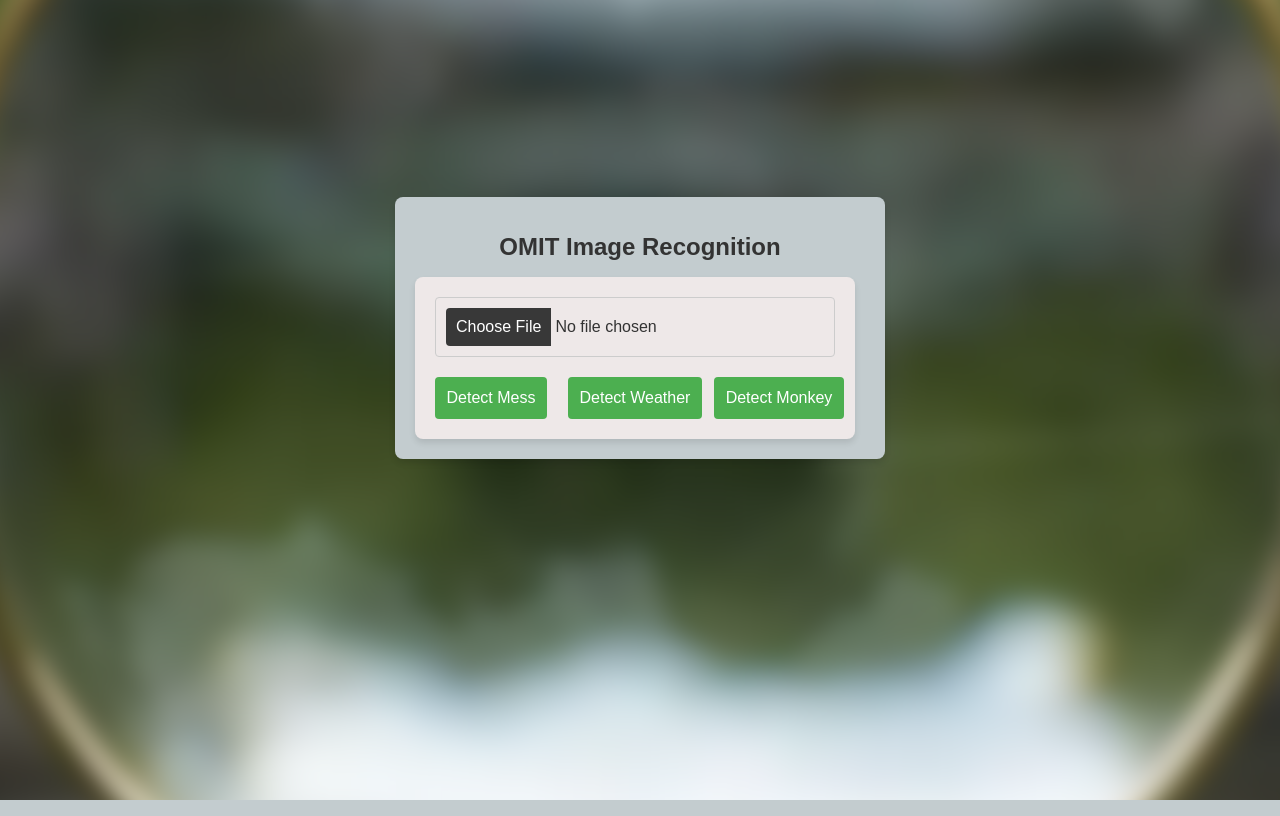
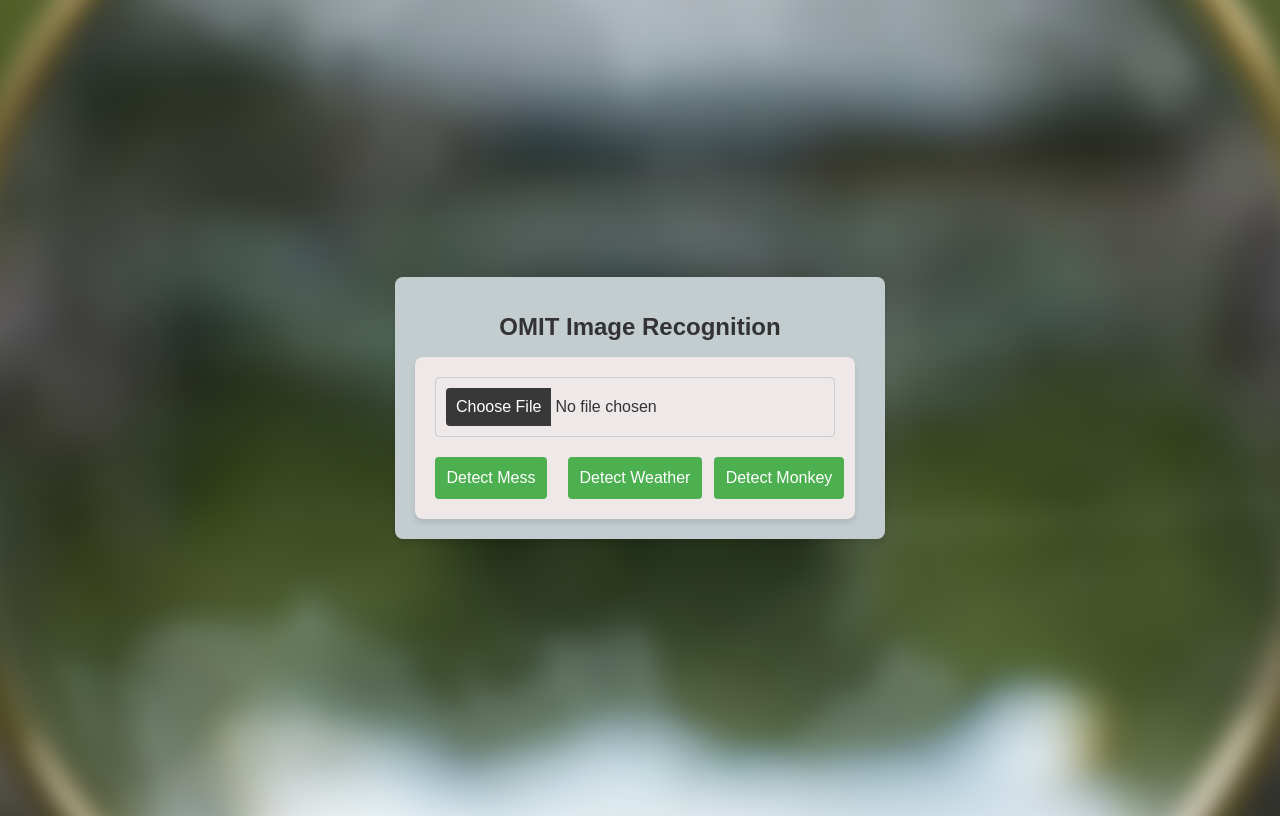
Before and after one commit to j96I/OMIT, a Flask app: page / in a window 1280 px wide. Run offline with Flask 3, Linux system fonts and the light colour scheme.

Commit message:
Height fix

```diff
--- a/src/static/css/styles.css
+++ b/src/static/css/styles.css
@@ -4,7 +4,7 @@ body {
     display: flex;
     justify-content: center;
     align-items: center;
-    height: 80vh;
+    height: 100vh;
 }
 
 .main-container {
```
